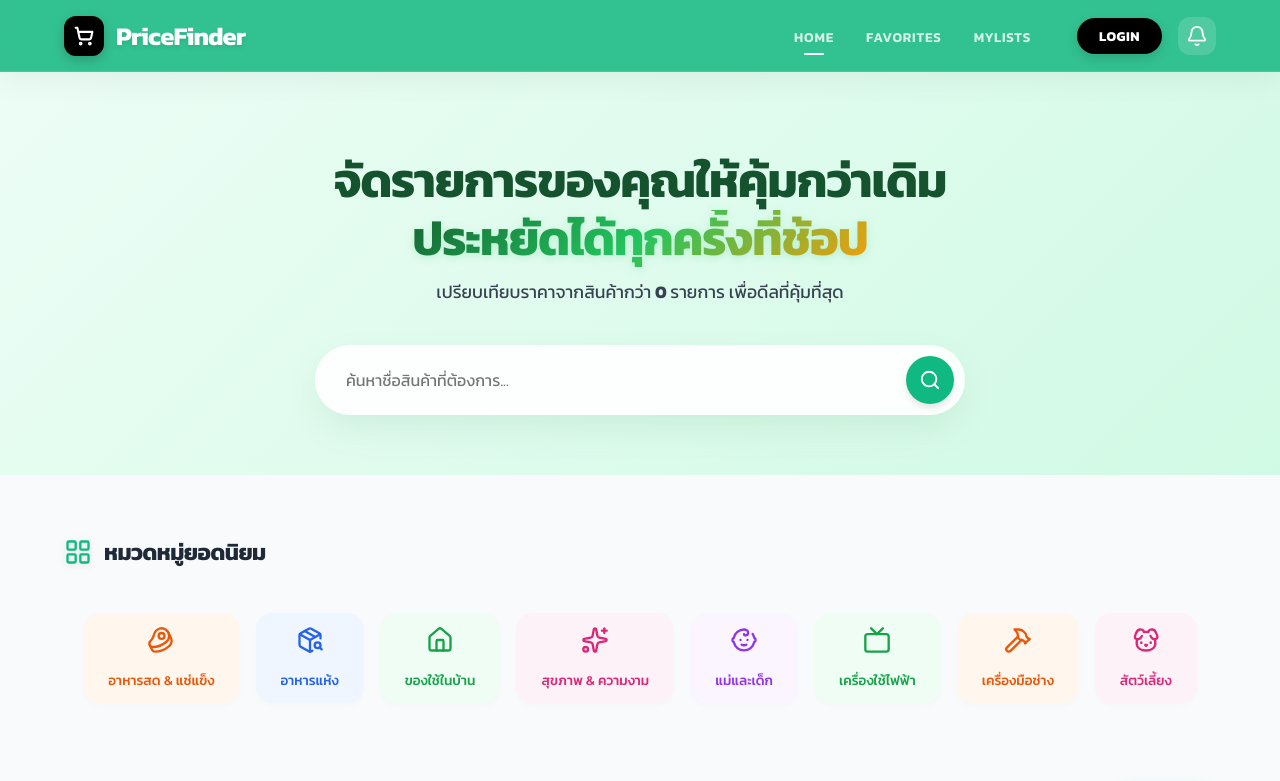
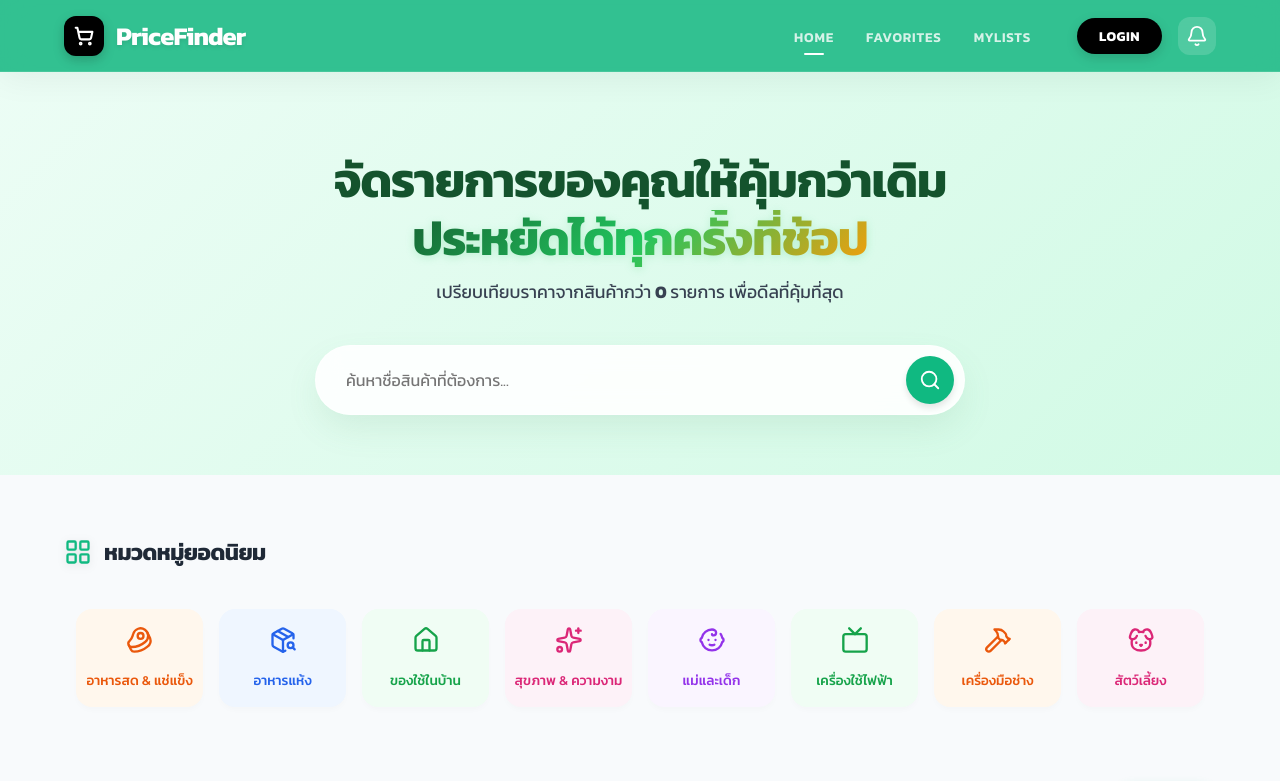
Before and after one commit to kkcux/shopping-price, a React (Vite) app: page / in a window 1280 px wide. Shown: the top 781 px of the page. Built offline with nearby package versions, Linux system fonts and the light colour scheme; no server answers.

Commit message:
fix category-scroll

```diff
--- a/src/components/Home/Home.css
+++ b/src/components/Home/Home.css
@@ -219,10 +219,11 @@ button {
 /* --- 3. CATEGORIES --- */
 .category-scroll {
   display: flex;
-  justify-content: center; /* Center items */
+  justify-content: space-between;
   gap: 16px;
   overflow-x: auto;
-  padding: 20px 0;
+  padding: 16px 12px;
+  margin: 0;
   -ms-overflow-style: none;
   scrollbar-width: none;
 }
@@ -231,15 +232,17 @@ button {
 }
 
 .cat-item {
-  min-width: auto; /* Let it shrink to content */
-  flex: 0 0 auto; /* Don't stretch */
+  flex: 1;
+  min-width: 110px;
+  max-width: 140px;
   background: white;
   border: 1px solid transparent;
   border-radius: var(--radius-md);
-  padding: 12px 24px; /* Adjust padding for better look */
+  padding: 16px 12px; /* Equal padding */
   display: flex;
   flex-direction: column; /* Reverted to column */
   align-items: center;
+  justify-content: center;
   gap: 10px;
   cursor: pointer;
   transition: all 0.2s;
```
